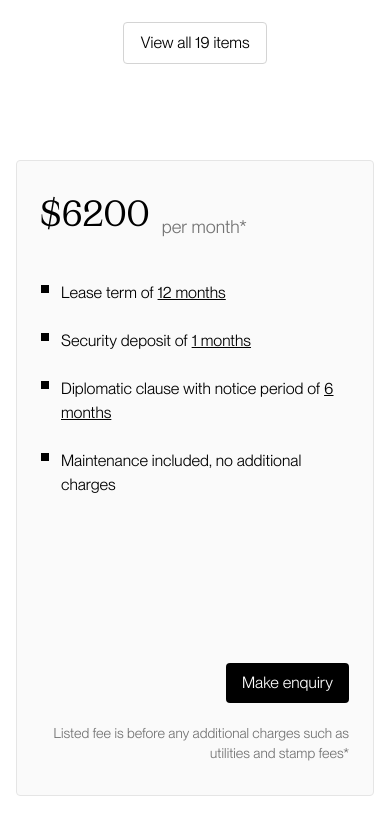
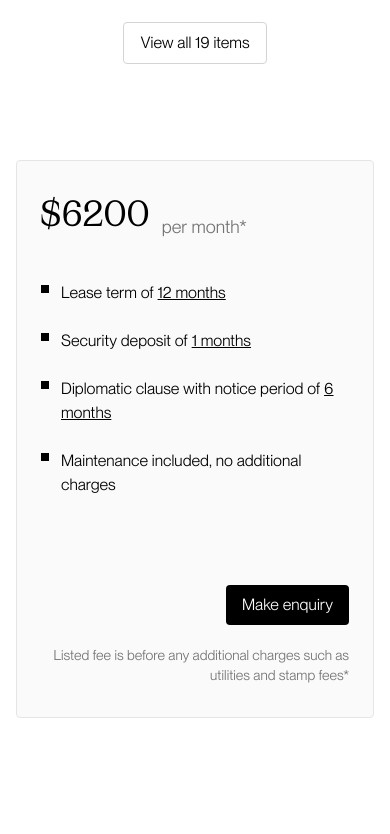
Before and after one commit to vxncetxn/rently-web-case, a Nuxt app: page /property/1016153 in a window 390 px wide. Shown: the part 1290-2124 px from the top of the page. After the commit the page ends 2056 px from the top, so only its background shows below. Built offline with nearby package versions, Linux system fonts and the light colour scheme; what tailwindcss-capsize would draw is missing.

Commit message:
Fixed PriceCard height styling issues on small screens

```diff
--- a/pages/property/[id]/index.vue
+++ b/pages/property/[id]/index.vue
@@ -94,7 +94,7 @@ useHead({
           <InventoryView :inventory="property.items" />
         </div>
         <div
-          class="flex flex-col gap-y-40 mt-96 lg:mt-0 sticky top-[calc(var(--bars-h-lg)+32px)] w-full lg:w-2/5 bg-neutral-50 h-[calc(100vh-var(--bars-h-lg)-64px)] rounded-4 border border-neutral-200 px-24 sm:px-32 lg:px-40 py-32"
+          class="flex flex-col gap-y-40 mt-96 lg:mt-0 sticky top-[calc(var(--bars-h-lg)+32px)] w-full lg:w-2/5 bg-neutral-50 lg:h-[calc(100vh-var(--bars-h-lg)-64px)] rounded-4 border border-neutral-200 px-24 sm:px-32 lg:px-40 py-32"
         >
           <div class="flex items-end gap-x-12">
             <p class="font-serif text-40 lg:text-48 capsize">
@@ -140,7 +140,9 @@ useHead({
               ><Text v-else>Maintenance not included</Text></BulletListItem
             >
           </ul>
-          <div class="flex flex-col items-end mt-auto text-right gap-y-20">
+          <div
+            class="flex flex-col items-end mt-48 text-right lg:mt-auto gap-y-20"
+          >
             <PrimaryButton>Make enquiry</PrimaryButton
             ><Text size="sm" color="grey"
               >Listed fee is before any additional charges such as utilities and
```
